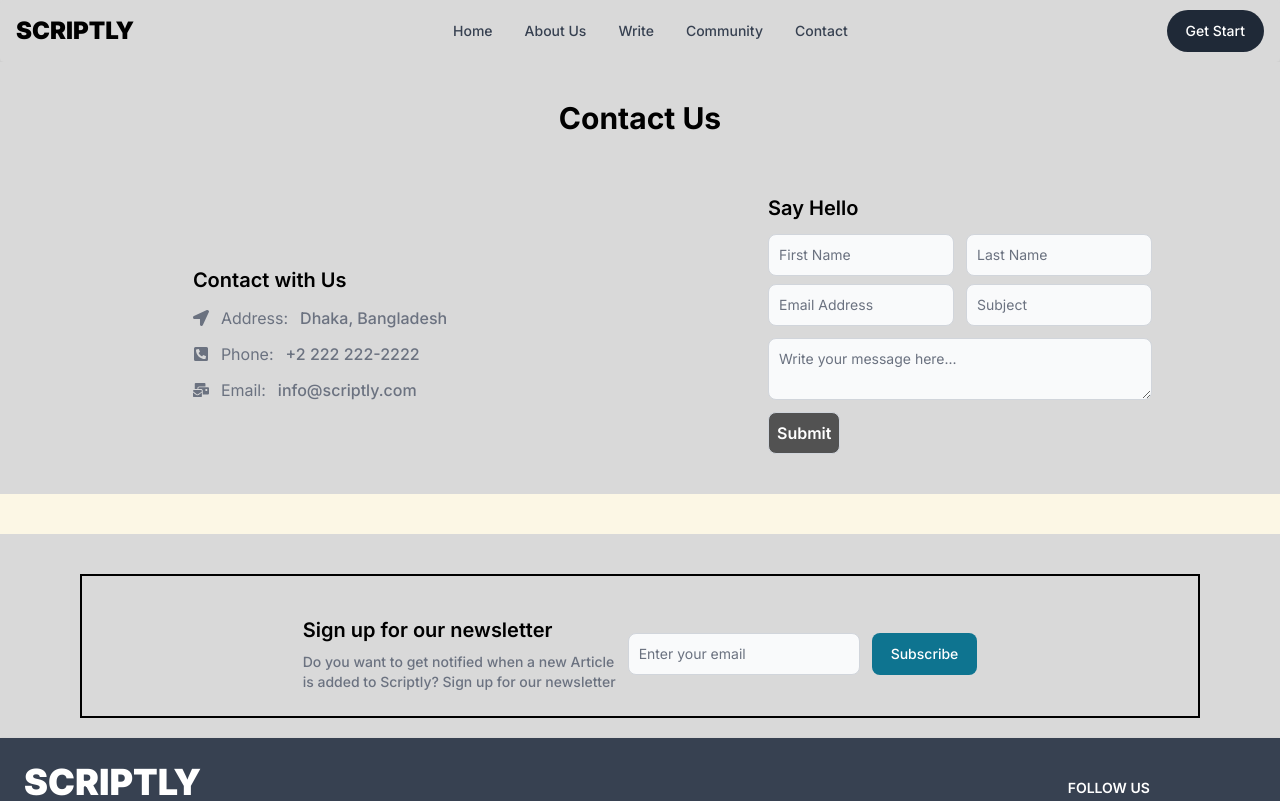
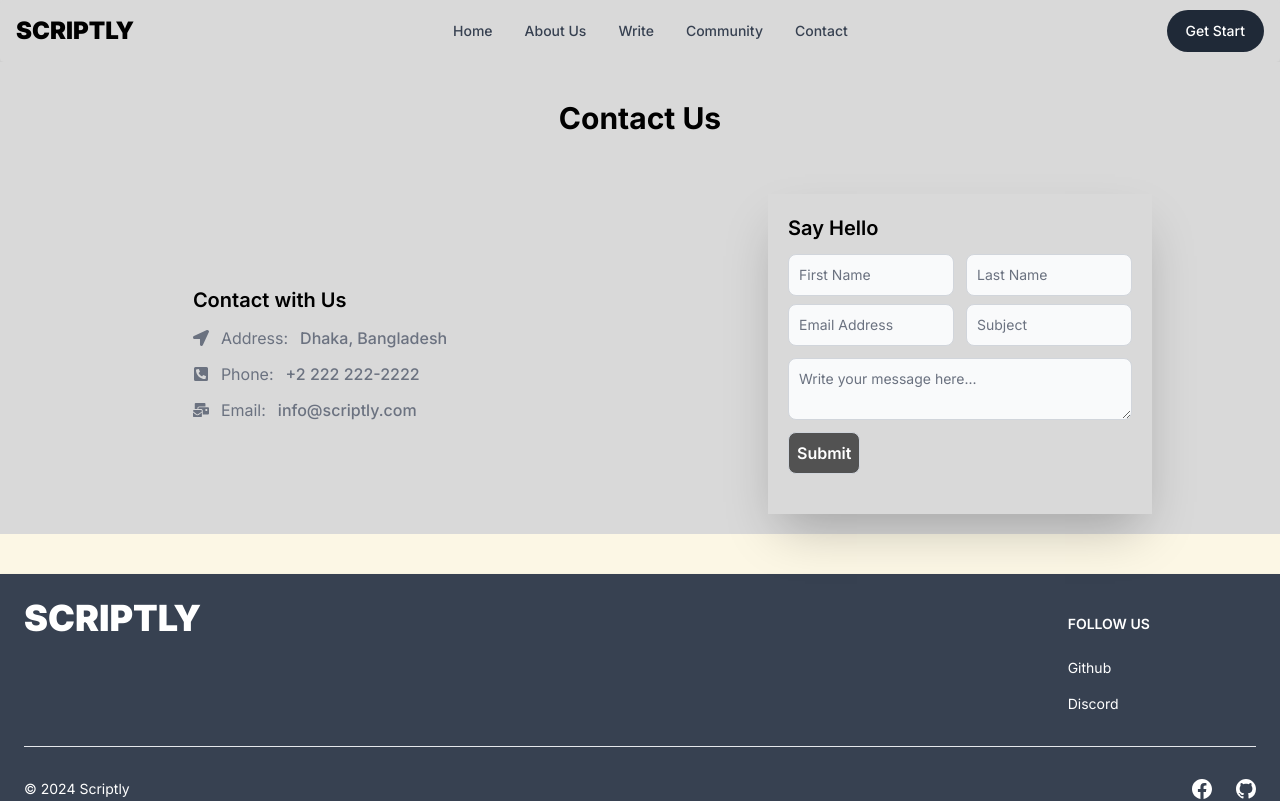
Before and after one commit to Alamin-22/Article-publishing-website-Client, a Next.js app: page /contact in a window 1280 px wide. Shown: the top 801 px of the page. Built offline with nearby package versions, Linux system fonts and the light colour scheme; no server answers.

Commit message:
modify design

```diff
--- a/src/app/contact/page.js
+++ b/src/app/contact/page.js
@@ -10,7 +10,7 @@ const ContactPage = () => {
         <h2 className="text-3xl font-bold ">Contact Us</h2>
       </div>
 
-      <div className="grid pb-5 grid-cols-1 md:grid-cols-2 justify-center items-center mt-5 ">
+      <div className=" grid pb-5 grid-cols-1 md:grid-cols-2 justify-center items-center mt-5 ">
         <div className="max-w-sm mx-auto">
           <h1 className="text-xl font-semibold">Contact with Us</h1>
           <ul class="space-y-4 mt-3 text-left text-gray-500 dark:text-gray-400">
@@ -36,7 +36,7 @@ const ContactPage = () => {
           </ul>
         </div>
         <div>
-          <form class="max-w-sm mx-auto">
+          <form class="shadow-2xl p-5 max-w-sm mx-auto">
             <h1 className="text-xl font-semibold ">Say Hello</h1>
             <div class="mb-5 mt-3">
               <div className="grid grid-cols-1 md:grid-cols-2 gap-3">
@@ -72,8 +72,7 @@ const ContactPage = () => {
                   id="message"
                   rows="2"
                   class="block p-2.5 w-full my-3 text-sm text-gray-900 bg-gray-50 rounded-lg border border-gray-300 focus:ring-blue-500 focus:border-blue-500 dark:bg-gray-700 dark:border-gray-600 dark:placeholder-gray-400 dark:text-white dark:focus:ring-blue-500 dark:focus:border-blue-500"
-                  placeholder="Write your message here..."
-                ></textarea>
+                  placeholder="Write your message here..."></textarea>
               </div>
               <input
                 type="submit"
@@ -85,38 +84,6 @@ const ContactPage = () => {
         </div>
       </div>
       <div className="  px-20 py-5   bg-[#fcf7e5]">{/* <LocationMap /> */}</div>
-      <div className="h-36 mx-20 border-2 border-black mt-10 py-10 bg-[#d9d9d9] mb-5">
-        <Banner>
-          <div className="flex  overflow-hidden w-full items-center justify-center ">
-            <div className="mx-auto flex w-full flex-shrink-0 items-center sm:w-auto">
-              <form
-                action="#"
-                className="flex w-full flex-col gap-5 items-center md:flex-row md:gap-x-3"
-              >
-                <Label
-                  htmlFor="email"
-                  className="mb-2 mr-auto flex-shrink-0 text-sm font-medium text-gray-500 dark:text-gray-400 md:m-0 md:mb-0"
-                >
-                  <h1 className="text-xl font-semibold text-black mb-2">
-                    Sign up for our newsletter
-                  </h1>
-                  <h4>
-                    Do you want to get notified when a new Article <br />
-                    is added to Scriptly? Sign up for our newsletter
-                  </h4>
-                </Label>
-                <TextInput
-                  id="email"
-                  placeholder="Enter your email"
-                  required
-                  type="email"
-                />
-                <Button type="submit">Subscribe</Button>
-              </form>
-            </div>
-          </div>
-        </Banner>
-      </div>
     </div>
   );
 };
```
